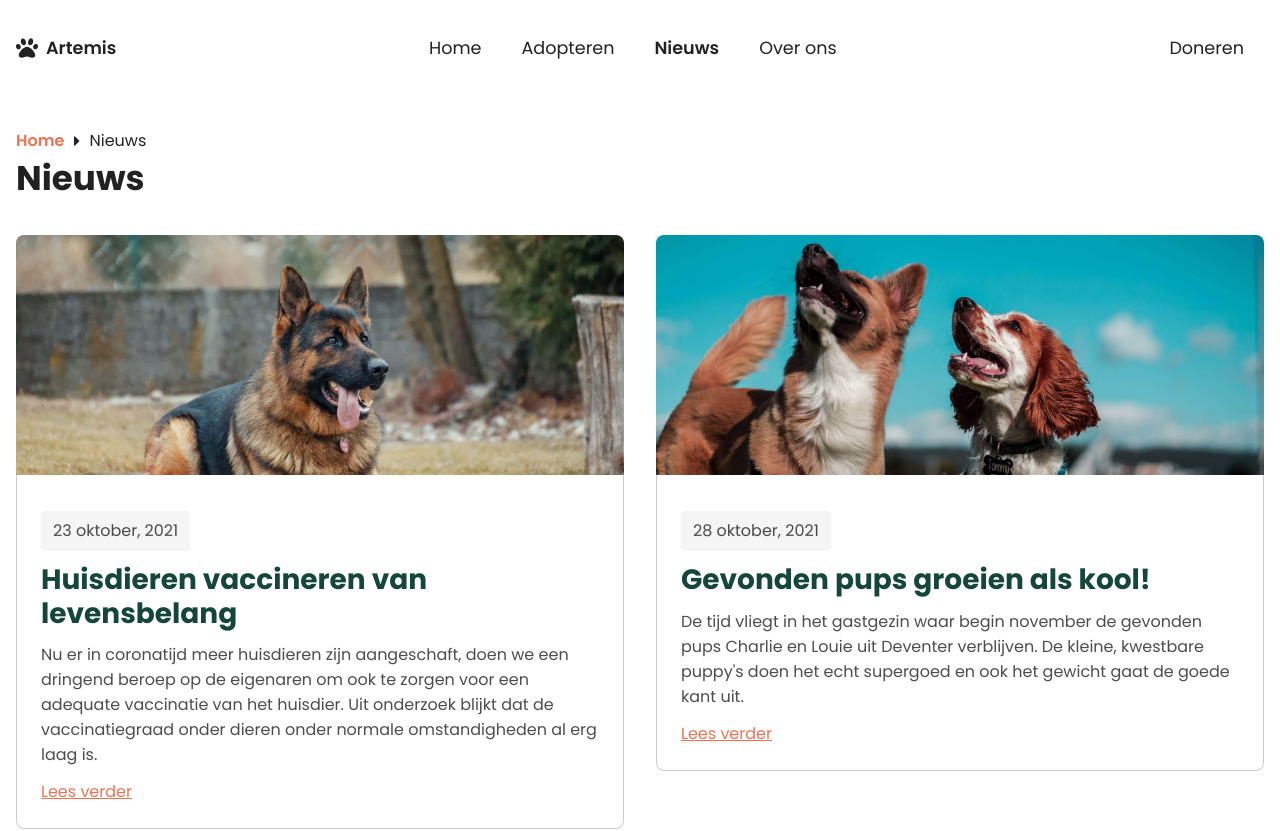
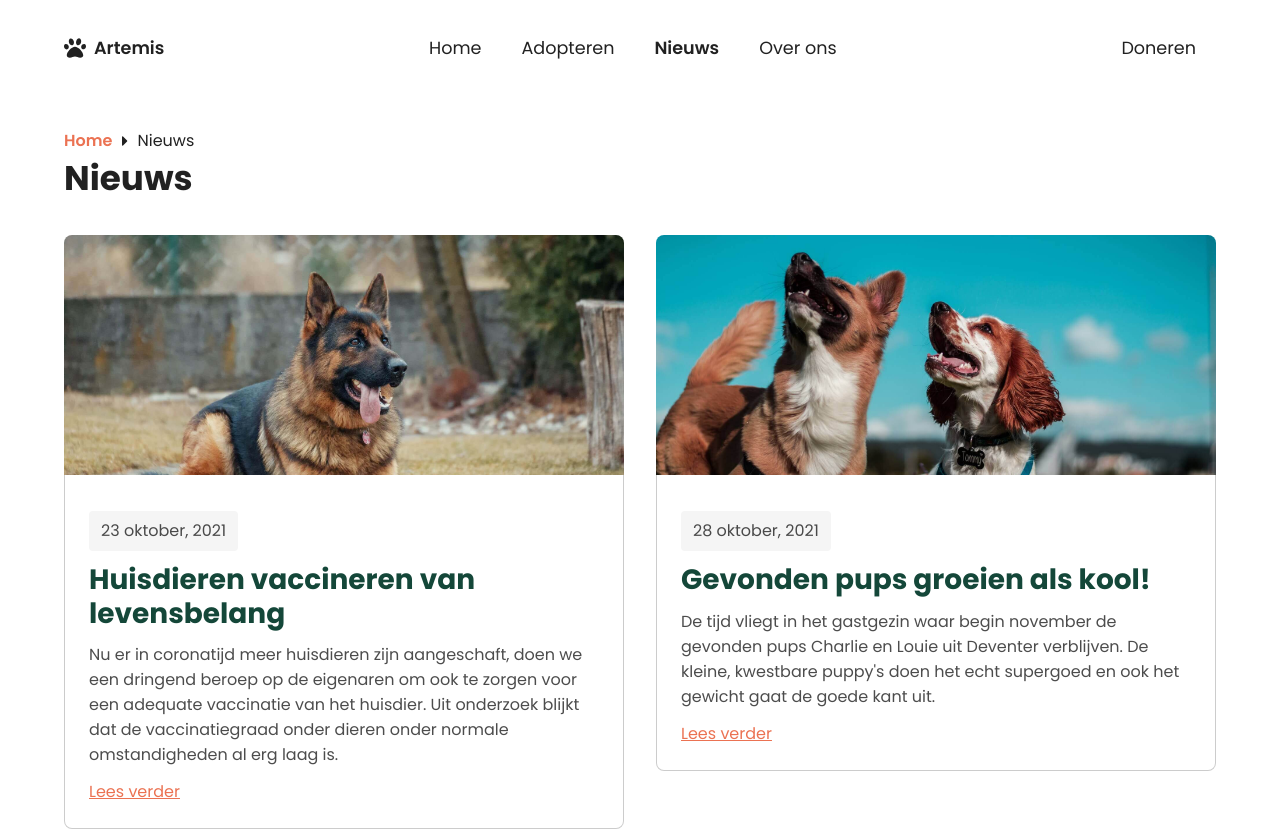
Before and after one commit to Markiesch/Artemis, a Vue app: page /nieuws in a window 1280 px wide. Shown: the top 831 px of the page. Built offline with nearby package versions, Linux system fonts and the light colour scheme.

Commit message:
Improved repsonsive design

```diff
--- a/src/App.vue
+++ b/src/App.vue
@@ -36,10 +36,9 @@ main {
 nav,
 section,
 footer {
-  width: 100%;
+  width: 90%;
   max-width: 90rem;
   margin: 0 auto;
-  padding: 0 1rem;
 }
 
 a {
--- a/src/components/ArticleList.vue
+++ b/src/components/ArticleList.vue
@@ -1,8 +1,6 @@
 <template>
   <div class="article--wrapper">
-    <div v-for="article of articles">
-      <ArticleCard :id="article.id" />
-    </div>
+    <ArticleCard v-for="article of articles" :id="article.id" />
   </div>
 </template>
 
@@ -14,11 +12,12 @@ defineProps<{ articles: IArticle[] }>();
 
 <style lang="scss">
 .article--wrapper {
-  display: grid;
-  grid-template-columns: repeat(auto-fill, minmax(30rem, 1fr));
+  display: flex;
+  flex-wrap: wrap;
   margin: -1rem;
 
   article {
+    flex: 1 1 25rem;
     margin: 1rem;
   }
 }
--- a/src/views/About.vue
+++ b/src/views/About.vue
@@ -27,6 +27,7 @@ import Breadcrumbs from "../components/Breadcrumbs.vue";
 
 <style lang="scss" scoped>
 @import "../styles/variables.scss";
+@import "../styles/mixins.scss";
 
 img {
   width: 100%;
@@ -37,9 +38,13 @@ img {
 }
 
 div {
-  background-color: rgb(250, 250, 250);
+  background-color: rgb(248, 248, 248);
   padding: 2.5rem;
   border-radius: 0 0 0.5rem 0.5rem;
+
+  @include tablet {
+    padding: 1rem;
+  }
 }
 
 p {
--- a/src/views/Donate.vue
+++ b/src/views/Donate.vue
@@ -55,12 +55,15 @@ section {
 }
 
 h1 {
+  max-width: 20ch;
+  margin: 0 auto;
+  padding-top: 1em;
+  padding-bottom: 0.5em;
+
   color: $primary-color;
   font-size: 3rem;
   font-weight: 800;
   line-height: 1.1;
-  padding-top: 1em;
-  padding-bottom: 0.5em;
 }
 
 button {
```
